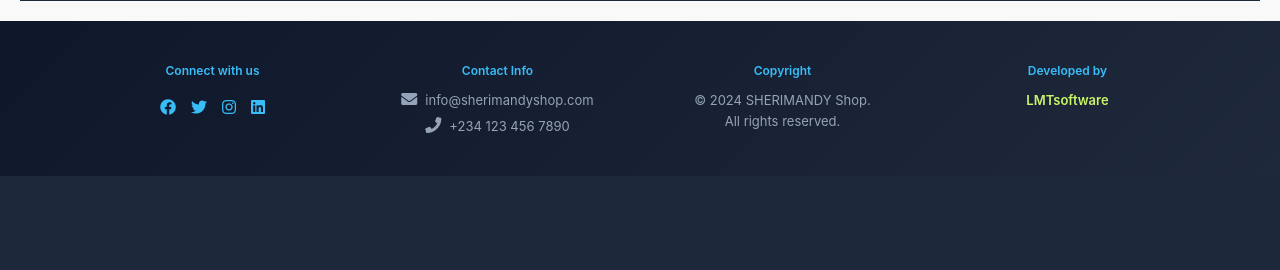
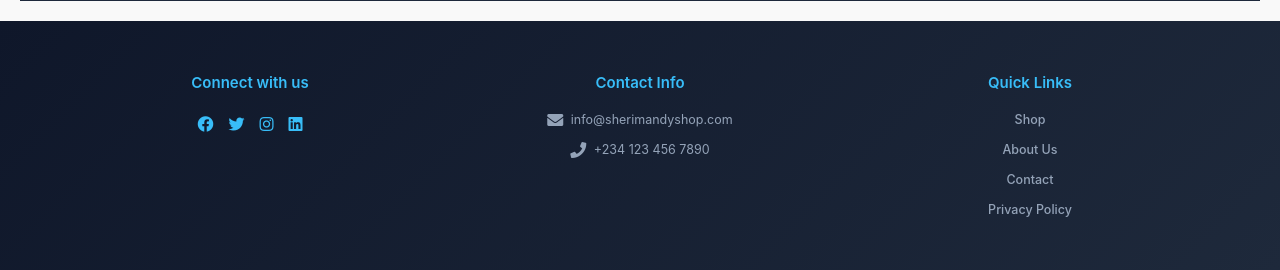
Before and after one commit to JimmyOlsen05/sherimandyshop, a Django app: page /contact/ in a window 1280 px wide. Shown: the part 1516-1786 px from the top of the page. Before the commit the page ends 1692 px from the top, so only its background shows below. Run offline with Django 3.2, Linux system fonts and the light colour scheme; data that the repository does not hold is empty; some libraries are stand-ins or nearby versions.

Commit message:
Updated features and fixed bugs

```diff
--- a/templates/base.html
+++ b/templates/base.html
@@ -686,47 +686,130 @@
     </main>
 
     <!-- Footer with Interactive Elements -->
-    <footer style="background: linear-gradient(135deg, #0F172A 0%, #1E293B 100%); padding: 40px 0; margin: 0;">
-        <div class="container" style="max-width: 1400px; margin: 0 auto; padding: 0 2rem;">
-            <div style="display: flex; justify-content: space-between; flex-wrap: wrap; gap: 10px;">
+    <footer style="background: linear-gradient(135deg, #0F172A 0%, #1E293B 100%); padding: 40px 0; margin: 0; width: 100%;">
+        <div class="container" style="max-width: 1400px; margin: 0 auto; padding: 0 1rem;">
+            <div class="footer-grid" style="display: grid; grid-template-columns: repeat(auto-fit, minmax(250px, 1fr)); gap: 2rem; width: 100%;">
                 <!-- Connect Section -->
-                <div style="flex: 1; min-width: 200px;">
-                    <div style="color: #38BDF8; font-weight: 600; font-size: 1.2rem; margin-bottom: 10px; text-align: center;">Connect with us</div>
-                    <div style="display: flex; justify-content: center; gap: 15px;">
-                        <a href="#" style="color: #38BDF8; font-size: 20px;"><i class="fab fa-facebook"></i></a>
-                        <a href="#" style="color: #38BDF8; font-size: 20px;"><i class="fab fa-twitter"></i></a>
-                        <a href="#" style="color: #38BDF8; font-size: 20px;"><i class="fab fa-instagram"></i></a>
-                        <a href="#" style="color: #38BDF8; font-size: 20px;"><i class="fab fa-linkedin"></i></a>
+                <div class="footer-section">
+                    <div class="section-title">Connect with us</div>
+                    <div class="social-links">
+                        <a href="#"><i class="fab fa-facebook"></i></a>
+                        <a href="#"><i class="fab fa-twitter"></i></a>
+                        <a href="#"><i class="fab fa-instagram"></i></a>
+                        <a href="#"><i class="fab fa-linkedin"></i></a>
                     </div>
                 </div>
 
                 <!-- Contact Section -->
-                <div style="flex: 1; min-width: 200px;">
-                    <div style="color: #38BDF8; font-weight: 600; font-size: 1.2rem; margin-bottom: 10px; text-align: center;">Contact Info</div>
-                    <div style="text-align: center; color: #94A3B8;">
-                        <div style="margin-bottom: 5px;"><i class="fas fa-envelope" style="margin-right: 8px;"></i>info@sherimandyshop.com</div>
-                        <div><i class="fas fa-phone" style="margin-right: 8px;"></i>+234 123 456 7890</div>
+                <div class="footer-section">
+                    <div class="section-title">Contact Info</div>
+                    <div class="contact-info">
+                        <div><i class="fas fa-envelope"></i>info@sherimandyshop.com</div>
+                        <div><i class="fas fa-phone"></i>+234 123 456 7890</div>
                     </div>
                 </div>
 
-                <!-- Copyright Section -->
-                <div style="flex: 1; min-width: 200px;">
-                    <div style="color: #38BDF8; font-weight: 600; font-size: 1.2rem; margin-bottom: 10px; text-align: center;">Copyright</div>
-                    <div style="text-align: center; color: #94A3B8;">
-                        &copy; 2024 SHERIMANDY Shop.<br>All rights reserved.
-                    </div>
-                </div>
-
-                <!-- Developer Section -->
-                <div style="flex: 1; min-width: 200px;">
-                    <div style="color: #38BDF8; font-weight: 600; font-size: 1.2rem; margin-bottom: 10px; text-align: center;">Developed by</div>
-                    <div style="text-align: center;">
-                        <a href="https://lmtsoftware.netlify.app" target="_blank" style="color: #caf568; font-weight: 600; text-decoration: none;">LMTsoftware</a>
+                <!-- Quick Links -->
+                <div class="footer-section">
+                    <div class="section-title">Quick Links</div>
+                    <div class="quick-links">
+                        <a href="{% url 'shop:shop' %}">Shop</a>
+                        <a href="{% url 'shop:about' %}">About Us</a>
+                        <a href="{% url 'shop:contact' %}">Contact</a>
+                        <a href="{% url 'shop:privacy_policy' %}">Privacy Policy</a>
                     </div>
                 </div>
             </div>
         </div>
     </footer>
+
+    <style>
+    .footer-section {
+        text-align: center;
+        padding: 1rem;
+    }
+
+    .section-title {
+        color: #38BDF8;
+        font-weight: 600;
+        font-size: 1.5rem;
+        margin-bottom: 1.5rem;
+    }
+
+    .social-links {
+        display: flex;
+        justify-content: center;
+        gap: 1.5rem;
+    }
+
+    .social-links a {
+        color: #38BDF8;
+        font-size: 1.75rem;
+        transition: transform 0.2s;
+    }
+
+    .social-links a:hover {
+        transform: scale(1.2);
+    }
+
+    .contact-info {
+        color: #94A3B8;
+        font-size: 1.25rem;
+        display: flex;
+        flex-direction: column;
+        gap: 1rem;
+    }
+
+    .contact-info div {
+        display: flex;
+        align-items: center;
+        justify-content: center;
+        gap: 0.75rem;
+    }
+
+    .quick-links {
+        display: flex;
+        flex-direction: column;
+        gap: 1rem;
+    }
+
+    .quick-links a {
+        color: #94A3B8;
+        text-decoration: none;
+        font-size: 1.25rem;
+        transition: color 0.2s;
+    }
+
+    .quick-links a:hover {
+        color: #38BDF8;
+    }
+
+    @media (max-width: 768px) {
+        .footer-grid {
+            grid-template-columns: 1fr !important;
+            width: 100% !important;
+            padding: 0 1rem !important;
+        }
+
+        .footer-section {
+            padding: 1.5rem 0;
+            width: 100%;
+        }
+
+        .section-title {
+            font-size: 1.75rem;
+        }
+
+        .social-links a {
+            font-size: 2rem;
+        }
+
+        .contact-info,
+        .quick-links a {
+            font-size: 1.5rem;
+        }
+    }
+    </style>
 
     <!-- all js here -->
     <!-- jquery latest version -->
--- a/templates/shop/accounts/dashboard/my_orders.html
+++ b/templates/shop/accounts/dashboard/my_orders.html
@@ -94,6 +94,7 @@
     width: 100%;
     border-collapse: collapse;
     white-space: nowrap;
+
 }
 
 .orders-table th {
```
